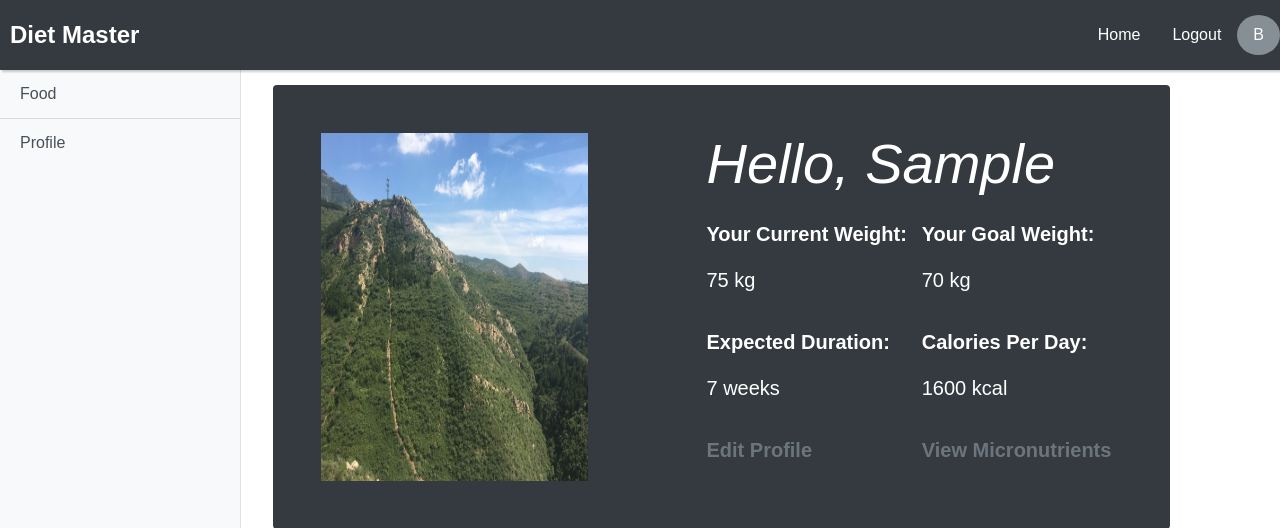
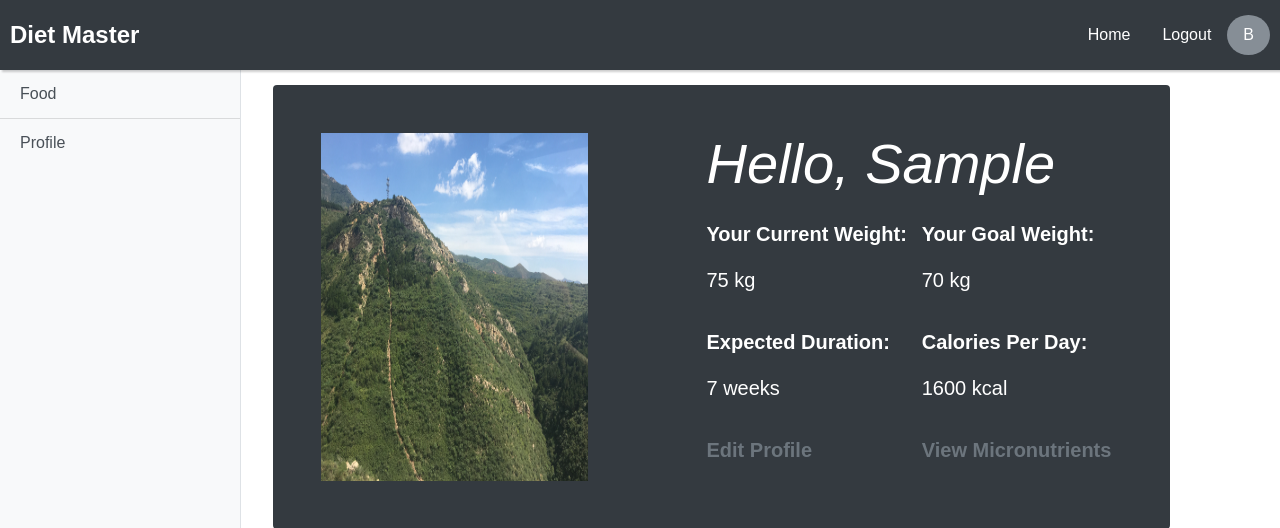
Before and after one commit to BirkhoffG/Diet_Master, a Django app: page /user/profile in a window 1280 px wide. Shown: the top 528 px of the page. Run offline with Django 3.2, Linux system fonts and the light colour scheme; the visitor is signed in with stand-in values (Sample User, id 1); some libraries are stand-ins or nearby versions.

Commit message:
resolve #61

```diff
--- a/templates/navbar.html
+++ b/templates/navbar.html
@@ -2,7 +2,7 @@
 <nav class="navbar navbar-light bg-dark ">
   <a class="navbar-brand mb-0 h1" style="color:#FFFFFF; padding-left:10px;">Diet Master</a>
 
-  <nav class="nav nav-masthead justify-content-center">
+  <nav class="nav nav-masthead justify-content-center" style="margin-right:10px;">
     <a class="nav-link active" href="{% url 'home' %}" style="color:#FFFFFF">Home</a>
     {% if request.user.is_authenticated %}
       <a class="nav-link" href="{% url 'logout' %}" style="color:#FFFFFF;">Logout</a>
@@ -12,6 +12,6 @@
       <a class="nav-link btn bg-primary " href="{% url 'register' %}" style="color:#fff;margin-right:8px;">Register</a>
     {% endif %}
 {#    <a class="nav-link" href="" style="color:#FFFFFF;">Logout</a>#}
-{#    <a class="nav-link avatar avatar-32 rounded-circle bg-secondary img-fluid" href="{% url 'recommendation' %}">B</a>#}
+{#    <a class="nav-link avatar avatar-32 rounded-circle bg-secondary img-fluid" href="{% url 'recommendation' %}" style="">B</a>#}
   </nav>
 </nav>
```
